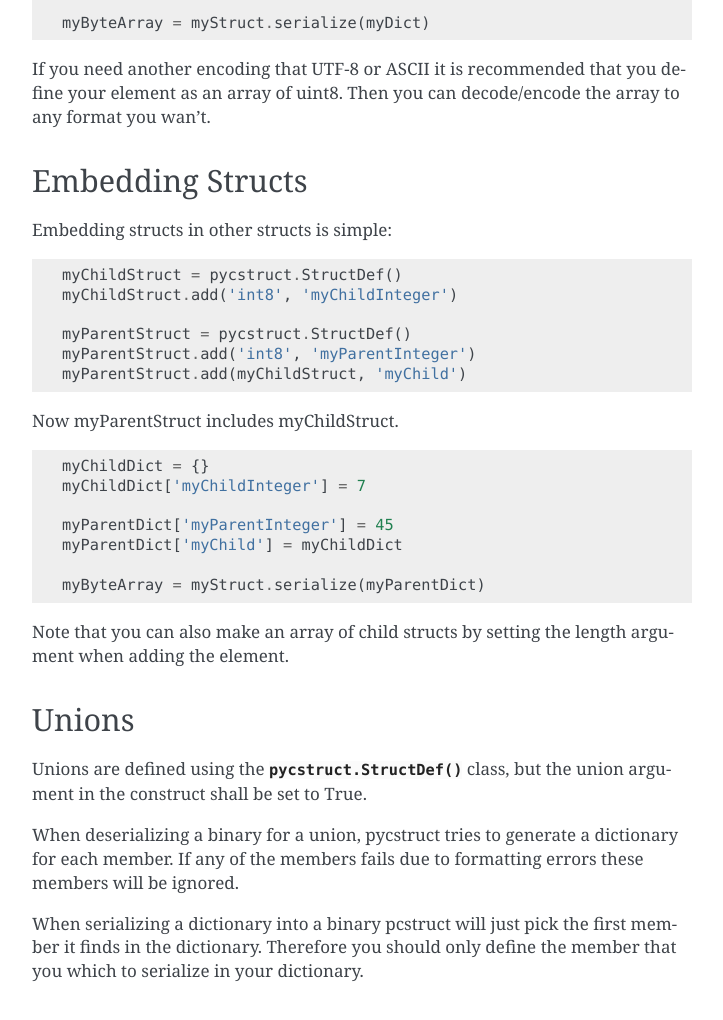
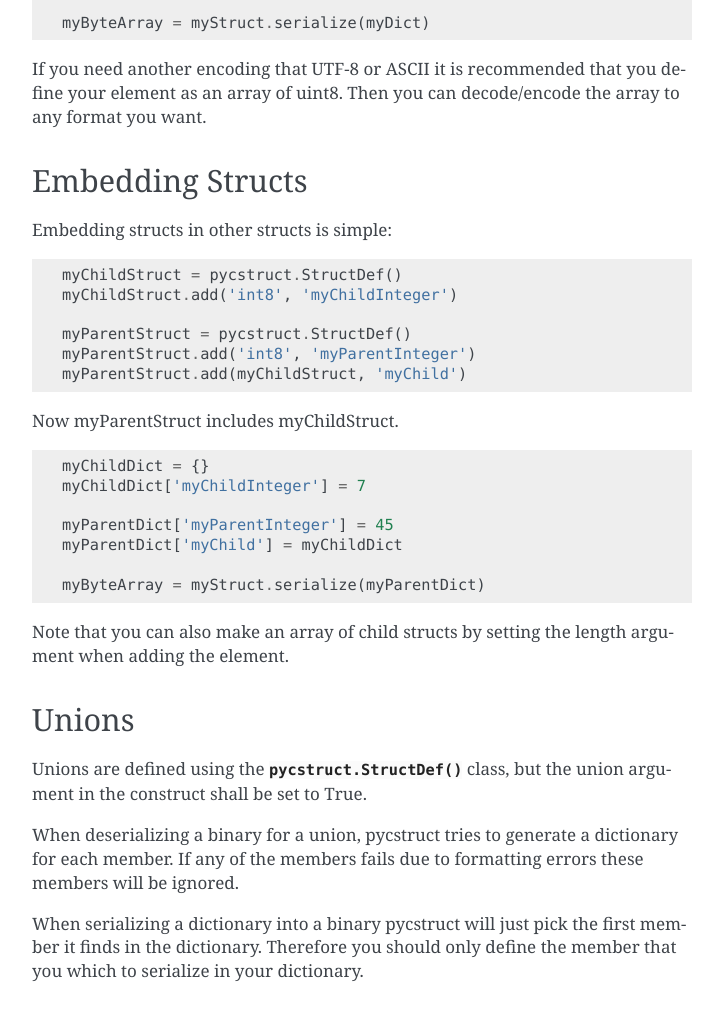
Before and after one commit to midstar/pycstruct, a Sphinx documentation site: the page built from doc/source/overview.rst, in a window 1280 px wide and 1400 px high, scrolled down 2230 px. Shown: the part 203-1223 px from the top of the window, without its empty margins (388-1111 px from the left). Built offline with Sphinx 7.4.7, drawn with Linux system fonts in a browser that asks for light colours; some of the changed text lies outside the part shown.

Commit message:
Fixed spelling errors

```diff
--- a/doc/source/index.rst
+++ b/doc/source/index.rst
@@ -20,7 +20,7 @@ Following complex C types are supported:
 These types may consist of any traditional data types (integer, unsigned integer,
 boolean and float) between 1 to 8 bytes large, arrays (lists), and strings (ASCII/UTF-8).
 
-Structs, unions, biftfields and enums can be embedded inside other structs/unions
+Structs, unions, bitfields and enums can be embedded inside other structs/unions
 in any level.
 
 Individual elements can be stored / read in any byte order and alignment.
--- a/doc/source/limitations.rst
+++ b/doc/source/limitations.rst
@@ -6,7 +6,7 @@ Limitations
 Matrixes not supported
 ----------------------
 
-pcstruct supports arrays but not matrixes
+pycstruct supports arrays but not matrixes
 
 .. code-block:: c
 
@@ -45,7 +45,7 @@ Following example will be a problem:
       int bf2 : 23;  // = 23 bits
     };
 
-pcstruct c parser will layout the struct like this using 32 bit alignment:
+pycstruct c parser will layout the struct like this using 32 bit alignment:
 
 +---------------+-----------------------+---------------------------+
 | Size in bytes | Type                  | Name                      |
--- a/doc/source/overview.rst
+++ b/doc/source/overview.rst
@@ -125,7 +125,7 @@ To write a string:
 
 If you need another encoding that UTF-8 or ASCII it is recommended that you
 define your element as an array of uint8. Then you can decode/encode the array
-to any format you wan't.
+to any format you want.
 
 Embedding Structs
 -----------------
@@ -166,7 +166,7 @@ When deserializing a binary for a union, pycstruct tries to generate
 a dictionary for each member. If any of the members fails due to formatting
 errors these members will be ignored.
 
-When serializing a dictionary into a binary pcstruct will just pick the
+When serializing a dictionary into a binary pycstruct will just pick the
 first member it finds in the dictionary. Therefore you should only
 define the member that you which to serialize in your dictionary.
 
@@ -274,11 +274,11 @@ individual elements are put on addresses that can be accessed
 efficiently. Also, padding is added in the end of the structs when
 required so that an array of the struct can be made without "memory gaps".
 
-Padding dependes on the alignment of the CPU architecture (typically 32
+Padding depends on the alignment of the CPU architecture (typically 32
 or 64 bits on modern architectures), the size of individual items in
 the struct and the position of the items in the struct.
 
-The padding behaviour can be removed by most compilers, usually adding
+The padding behavior can be removed by most compilers, usually adding
 a compiler flag or directive such as:
 
 .. code-block:: c
```
Also changed, not shown: other parts of doc/source/limitations.rst (+1 -1 lines), other parts of doc/source/overview.rst (+2 -2 lines), README.md (+1 -1 lines), 2 other files.
